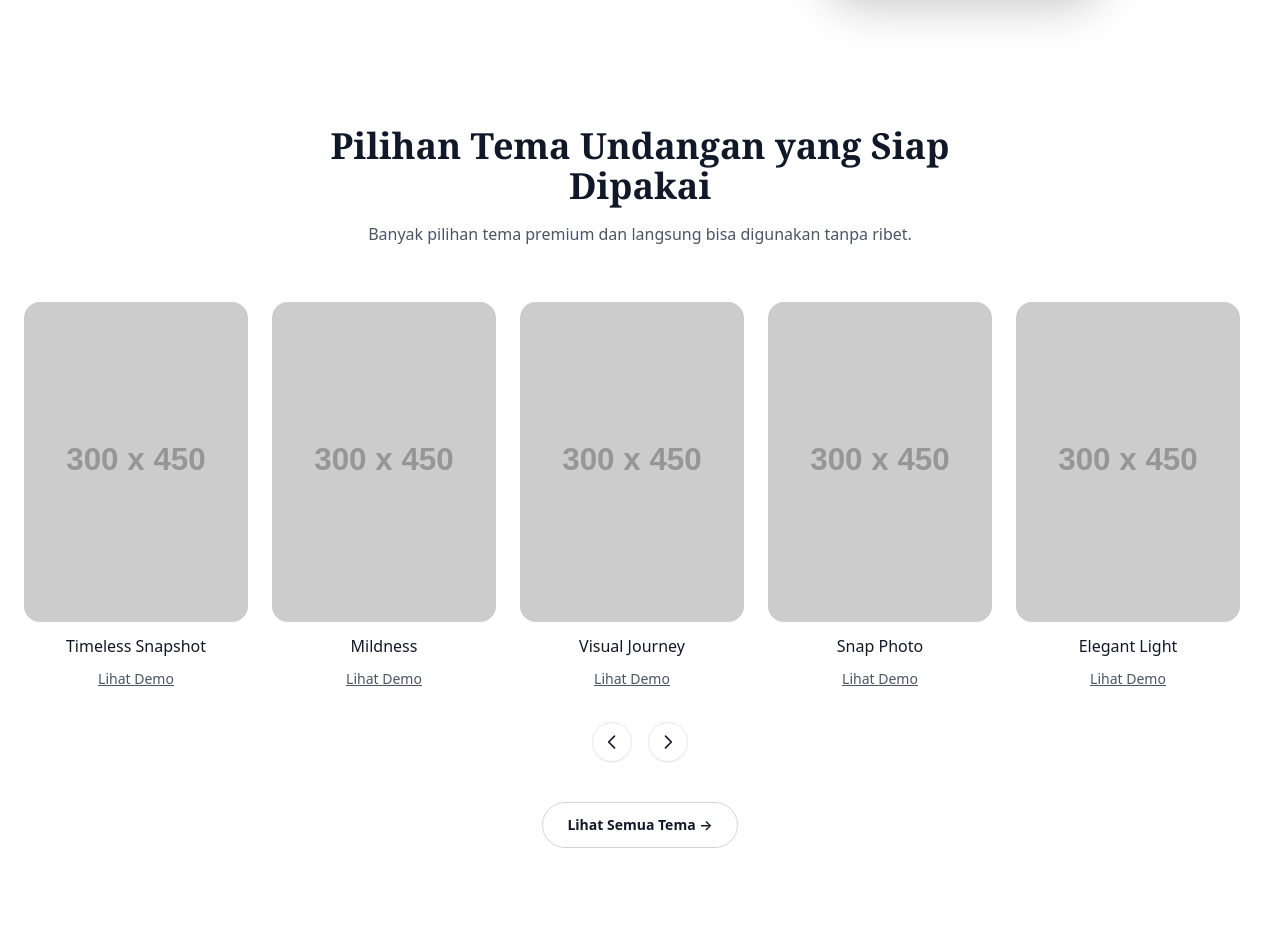
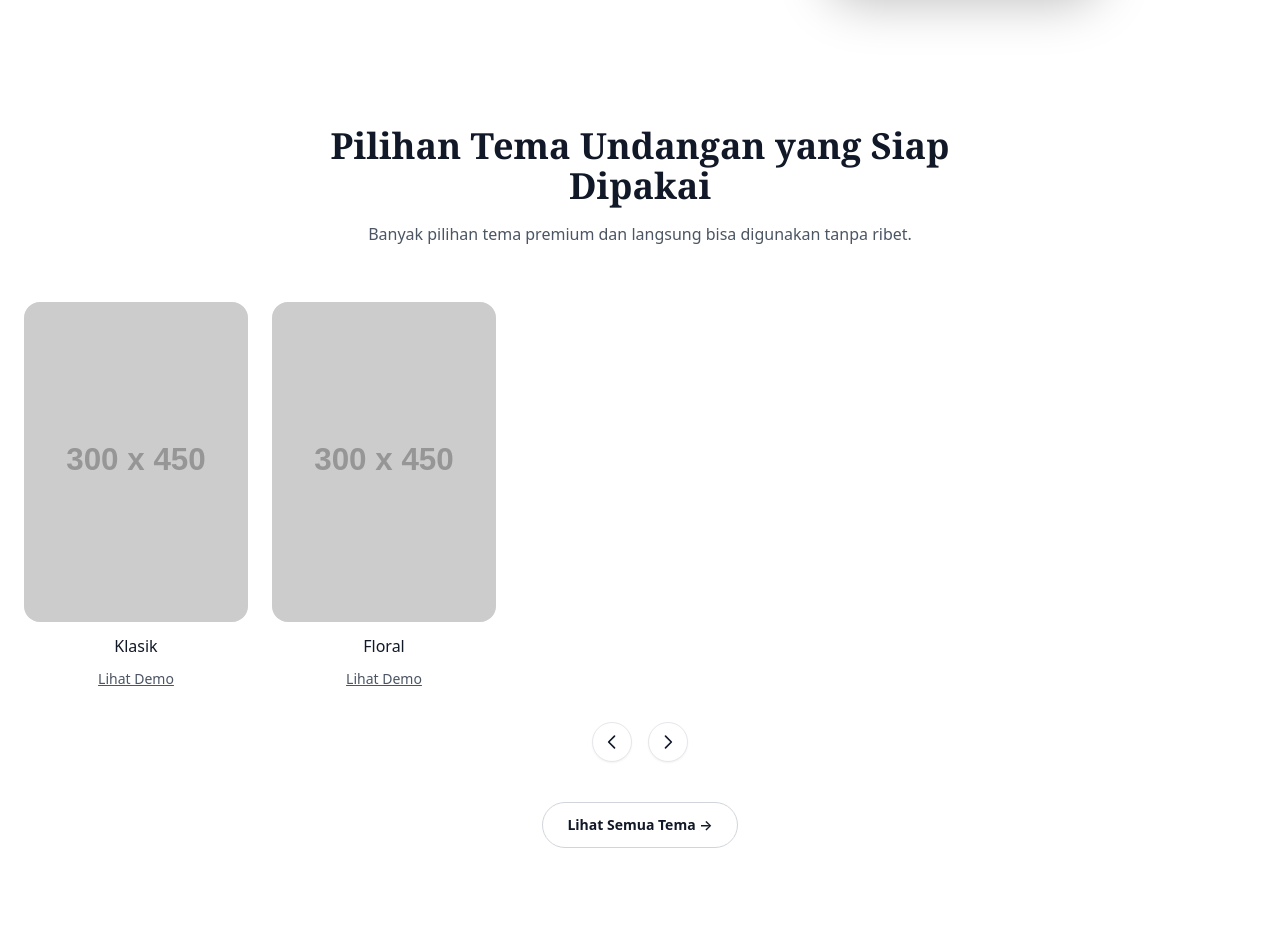
Before and after one commit to ammarFir/myundangan, a Laravel app: page / in a window 1280 px wide. Shown: the part 730-1660 px from the top of the page. Run offline with Laravel 10, Linux system fonts and the light colour scheme; grey boxes labelled with a size stand in for pictures from a placeholder-image service; style sheets or scripts are compiled from the project's sources; parts of the project's set-up code (start-up, migrations or seed data) failed here and were passed over; some libraries are stand-ins or nearby versions.

Commit message:
Landing: theme carousel now read config/temas.php and link to demo pages

```diff
--- a/resources/views/home.blade.php
+++ b/resources/views/home.blade.php
@@ -140,29 +140,32 @@
 
             {{-- Track tema --}}
             <div x-ref="track" class="flex gap-6 px-2 py-2 overflow-x-auto scroll-smooth no-scrollbar">
-                @php
-                    $themes = [
-                        'Timeless Snapshot',
-                        'Mildness',
-                        'Visual Journey',
-                        'Snap Photo',
-                        'Elegant Light',
-                        'Serein',
-                    ];
-                @endphp
 
-                @foreach ($themes as $theme)
+                                {{-- daftar tema diambil dari config/temas.php, jadi tema baru otomatis muncul di sini --}}
+                @foreach (config('temas.daftar') as $kunci => $tema)
+                    {{-- lewati tema yang belum punya undangan demo, karena tombol Lihat Demo-nya akan menuju 404 --}}
+                    @continue(empty($tema['demo']))
+
                     <div class="flex-shrink-0 w-56">
                         <div class="w-full overflow-hidden bg-gray-100 h-80 rounded-2xl">
-                            <img src="https://placehold.co/300x450/e5e7eb/6b7280?text={{ urlencode($theme) }}"
-                                class="object-cover w-full h-full">
+                            {{-- kalau thumbnail diisi di config pakai gambar itu, kalau kosong pakai gambar placeholder bertuliskan nama tema --}}
+                            @if (!empty($tema['thumbnail']))
+                                <img src="{{ asset($tema['thumbnail']) }}" alt="{{ $tema['nama'] }}"
+                                    class="object-cover w-full h-full">
+                            @else
+                                <img src="https://placehold.co/300x450/e5e7eb/6b7280?text={{ urlencode($tema['nama']) }}"
+                                    alt="{{ $tema['nama'] }}" class="object-cover w-full h-full">
+                            @endif
                         </div>
-                        <p class="mt-3 font-medium text-center text-gray-900">{{ $theme }}</p>
+                        <p class="mt-3 font-medium text-center text-gray-900">{{ $tema['nama'] }}</p>
                         <div class="mt-2 text-center">
-                            <a href="#" class="text-sm text-gray-600 underline hover:text-gray-900">Lihat Demo</a>
+                            {{-- route('demo.show', $kunci) menghasilkan alamat /demo/klasik atau /demo/floral --}}
+                            <a href="{{ route('demo.show', $kunci) }}"
+                                class="text-sm text-gray-600 underline hover:text-gray-900">Lihat Demo</a>
                         </div>
                     </div>
                 @endforeach
+
             </div>
 
             {{-- Tombol kiri-kanan di bawah track --}}
```
